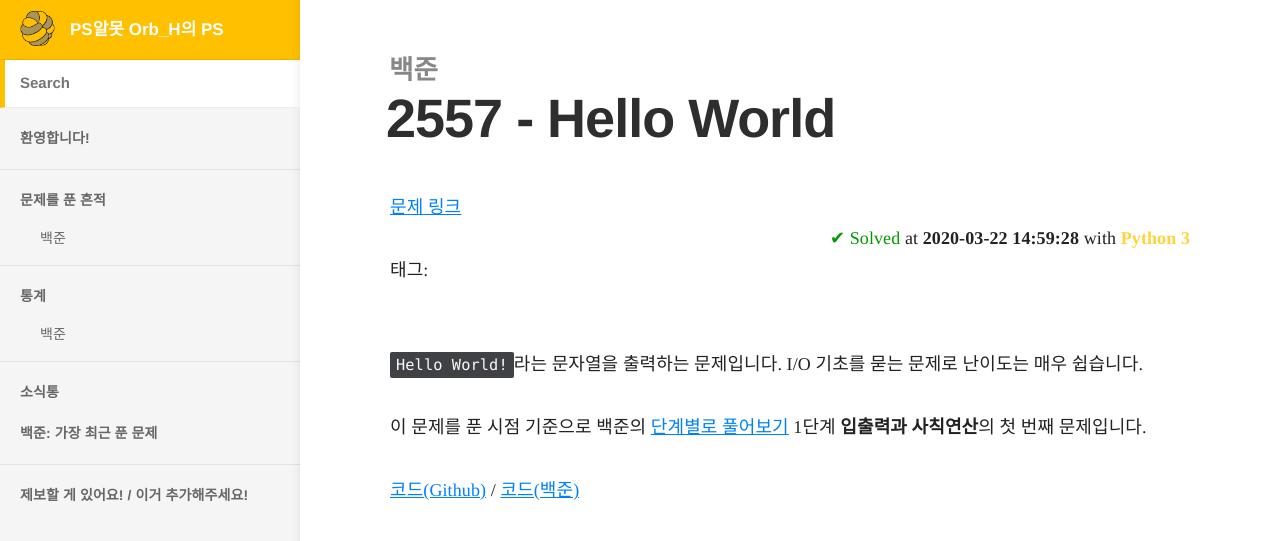
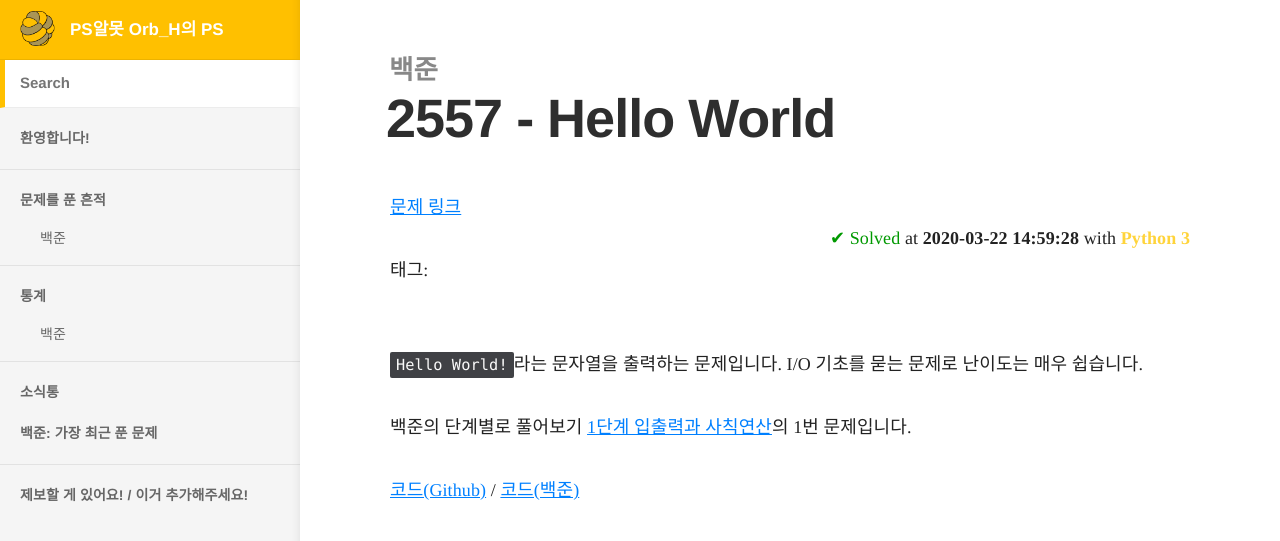
Before and after one commit to Orb-H/nojam, a Jekyll site: the page built from docs/_docs/nojam/2557.md, in a window 1280 px wide. Shown: the top 541 px of the page. Built offline with Jekyll 4.4.1, drawn with Linux system fonts in a browser that asks for light colours; some web fonts are replaced.

Commit message:
Add step tag + test(2557)

```diff
--- a/docs/_docs/nojam/2557.md
+++ b/docs/_docs/nojam/2557.md
@@ -9,8 +9,10 @@
 solve_diff: 30
 solve_date: "2020-03-22 14:59:28"
 solve_share: 6fb01a51981e48109770d7e2fbe4667c
+solve_step:
+  - 1
+  - 입출력과 사칙연산
+  - 1
 ---
 
 `Hello World!`라는 문자열을 출력하는 문제입니다. I/O 기초를 묻는 문제로 난이도는 매우 쉽습니다.
-
-이 문제를 푼 시점 기준으로 백준의 [단계별로 풀어보기](http://noj.am/p/s) 1단계 **입출력과 사칙연산**의 첫 번째 문제입니다.
--- a/docs/_layouts/nojam.html
+++ b/docs/_layouts/nojam.html
@@ -73,7 +73,14 @@
 <br />
 <p></p>
 
-{{ content }} {% if page.solve_exclude == nil %}
+{{ content }} {% if page.solve_step %}
+<p>
+  백준의 단계별로 풀어보기
+  <a href="https://www.acmicpc.net/step/{{ page.solve_step[0] }}"
+    >{{ page.solve_step[0] }}단계 {{ page.solve_step[1] }}</a
+  >의 {{ page.solve_step[2] }}번 문제입니다.
+</p>
+{% endif %} {% if page.solve_exclude == nil %}
 <p>
   <a
     href="https://github.com/{{ site.repo_name }}/tree/master/{{ site.source_dir }}{{ page.solve_num }}{{ site.data.languages[page.solve_lang].extension }}"
```
Also changed, not shown: docs/_docs/nojam/_default.md (+4 -0 lines).
